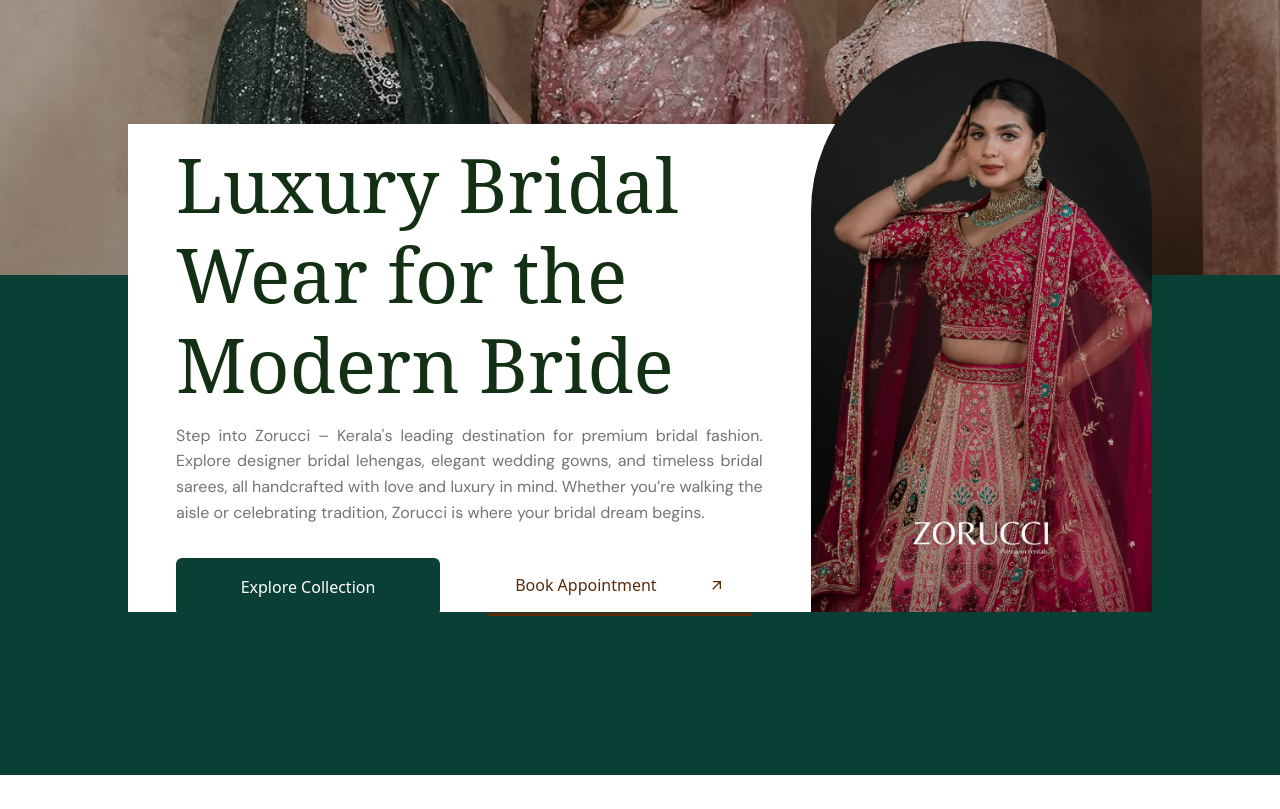
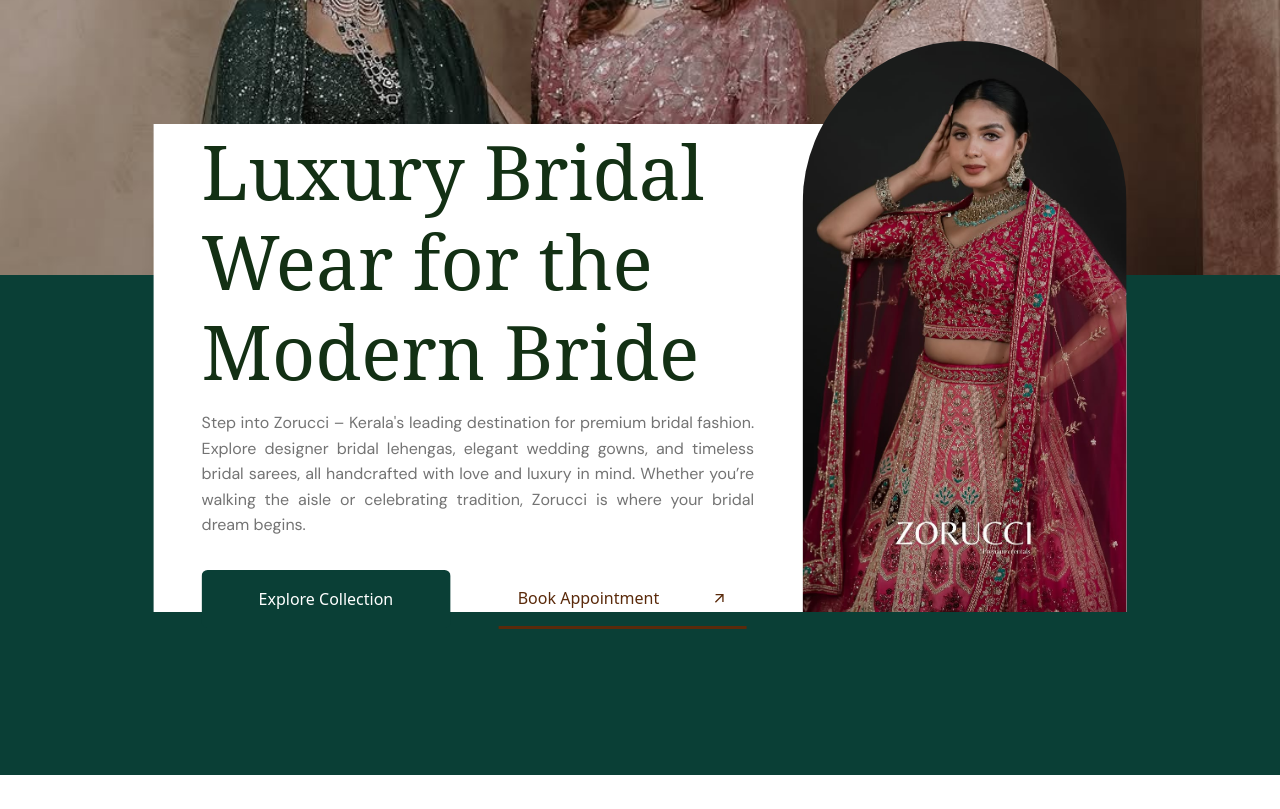
Before and after one commit to rootmentsdev/Zorucci, a React (Vite) app in the folder frontend/: page / in a window 1280 px wide. Shown: the part 380-1189 px from the top of the page. Built offline with nearby package versions, Linux system fonts and the light colour scheme; a web font is replaced by a local one.

Commit message:
adjusted width size of white card in landing page

```diff
--- a/frontend/src/pages/Landingpage.jsx
+++ b/frontend/src/pages/Landingpage.jsx
@@ -67,7 +67,7 @@
           style={{
             top: "63%",
             backgroundColor: "white",
-            width: "80%",
+            width: "76%",
             borderTopRightRadius: "200px",
             height: "488px",
           }}
```
